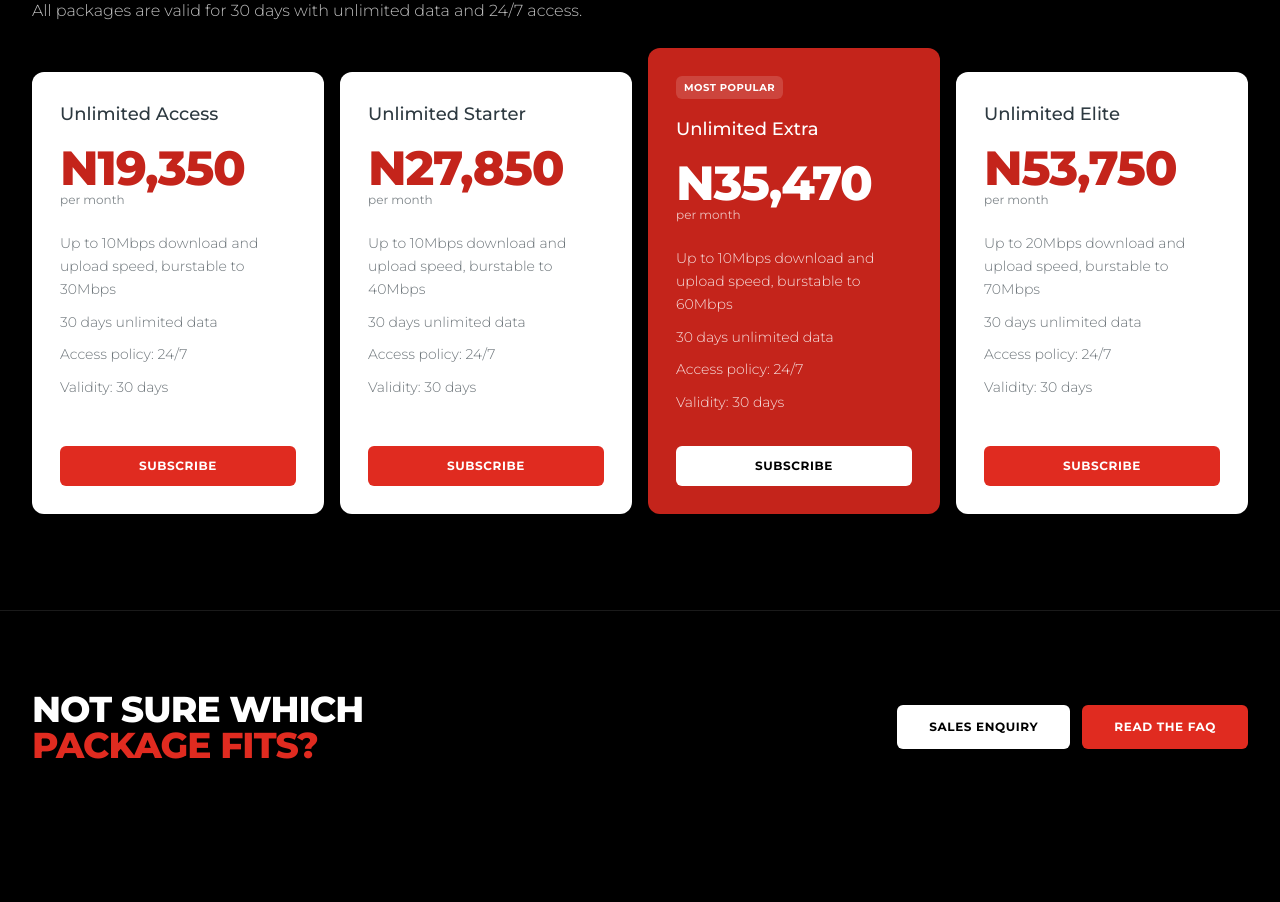
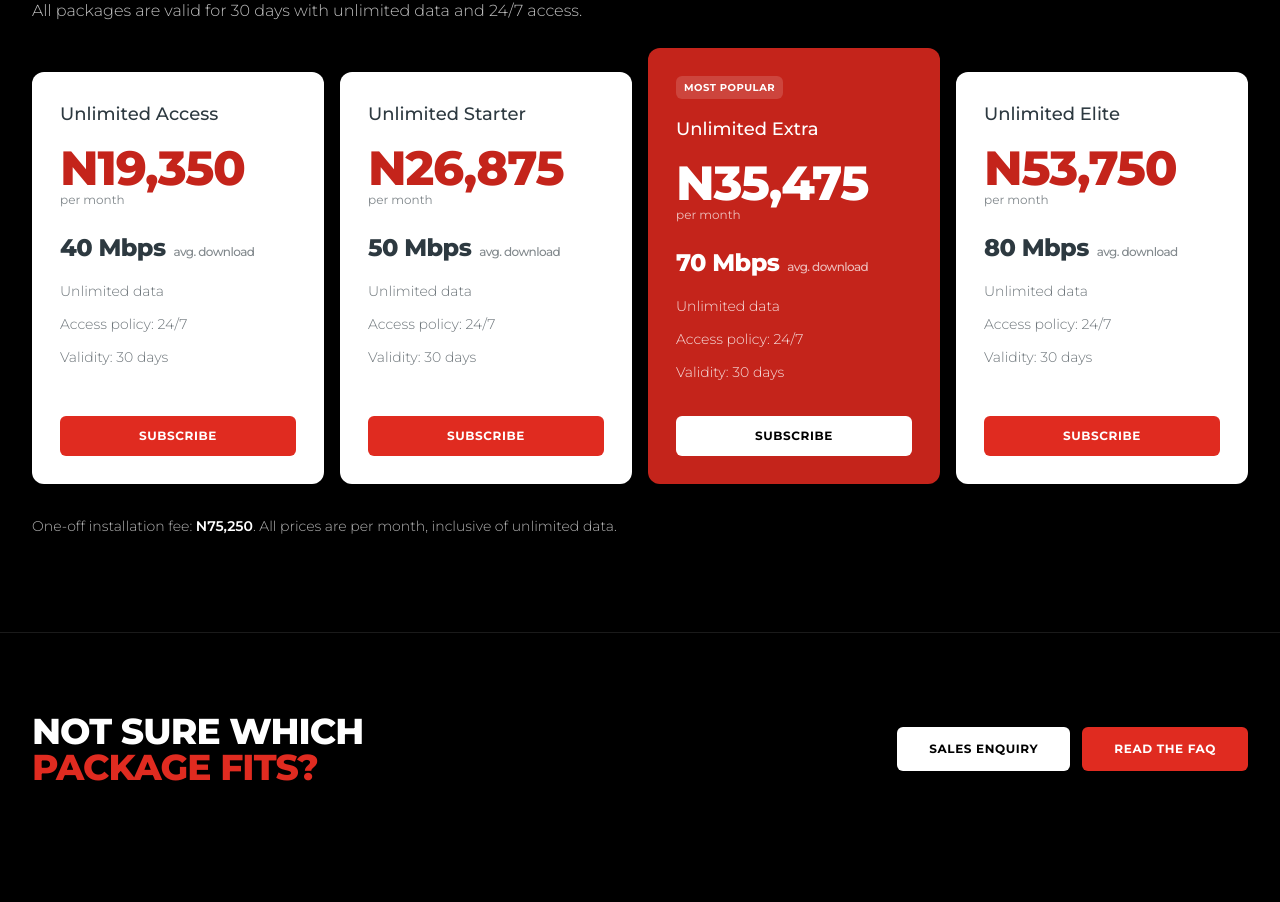
Before and after one commit to Anelsonmousse/plusnet-redesign, a Next.js app: page /package-guide in a window 1280 px wide. Shown: the part 950-1852 px from the top of the page. Built offline with nearby package versions, Linux system fonts and the light colour scheme.

Commit message:
Update package pricing and speeds, add installation fee

```diff
--- a/app/package-guide/page.tsx
+++ b/app/package-guide/page.tsx
@@ -3,7 +3,7 @@ import Link from "next/link";
 import DarkCta from "@/components/DarkCta";
 import DarkHero from "@/components/DarkHero";
 import SectionHeading from "@/components/SectionHeading";
-import { packages } from "@/lib/site";
+import { installationFee, packages } from "@/lib/site";
 
 export const metadata: Metadata = { title: "Package Guide" };
 
@@ -62,13 +62,22 @@ export default function Packages() {
                 <p className={`text-xs ${p.featured ? "text-white/70" : "text-ink/60"}`}>
                   per month
                 </p>
+                <p className="mt-6 text-2xl font-extrabold tracking-tight">
+                  {p.speed}
+                  <span
+                    className={`ml-2 text-xs font-medium ${
+                      p.featured ? "text-white/70" : "text-ink/60"
+                    }`}
+                  >
+                    avg. download
+                  </span>
+                </p>
                 <ul
-                  className={`mt-6 flex-1 space-y-2.5 text-sm font-light leading-relaxed ${
+                  className={`mt-4 flex-1 space-y-2.5 text-sm font-light leading-relaxed ${
                     p.featured ? "text-white/85" : "text-ink/70"
                   }`}
                 >
-                  <li>{p.speed}</li>
-                  <li>30 days unlimited data</li>
+                  <li>Unlimited data</li>
                   <li>Access policy: 24/7</li>
                   <li>Validity: 30 days</li>
                 </ul>
@@ -85,6 +94,10 @@ export default function Packages() {
               </div>
             ))}
           </div>
+          <p className="mt-8 text-sm font-light text-white/70">
+            One-off installation fee: <span className="font-semibold text-white">{installationFee}</span>.
+            All prices are per month, inclusive of unlimited data.
+          </p>
         </div>
       </section>
 
--- a/lib/site.ts
+++ b/lib/site.ts
@@ -47,26 +47,11 @@ export const nav: NavItem[] = [
   },
 ];
 
+export const installationFee = "N75,250";
+
 export const packages = [
-  {
-    name: "Unlimited Access",
-    price: "N19,350",
-    speed: "Up to 10Mbps download and upload speed, burstable to 30Mbps",
-  },
-  {
-    name: "Unlimited Starter",
-    price: "N27,850",
-    speed: "Up to 10Mbps download and upload speed, burstable to 40Mbps",
-  },
-  {
-    name: "Unlimited Extra",
-    price: "N35,470",
-    speed: "Up to 10Mbps download and upload speed, burstable to 60Mbps",
-    featured: true,
-  },
-  {
-    name: "Unlimited Elite",
-    price: "N53,750",
-    speed: "Up to 20Mbps download and upload speed, burstable to 70Mbps",
-  },
+  { name: "Unlimited Access", price: "N19,350", speed: "40 Mbps" },
+  { name: "Unlimited Starter", price: "N26,875", speed: "50 Mbps" },
+  { name: "Unlimited Extra", price: "N35,475", speed: "70 Mbps", featured: true },
+  { name: "Unlimited Elite", price: "N53,750", speed: "80 Mbps" },
 ];
```
